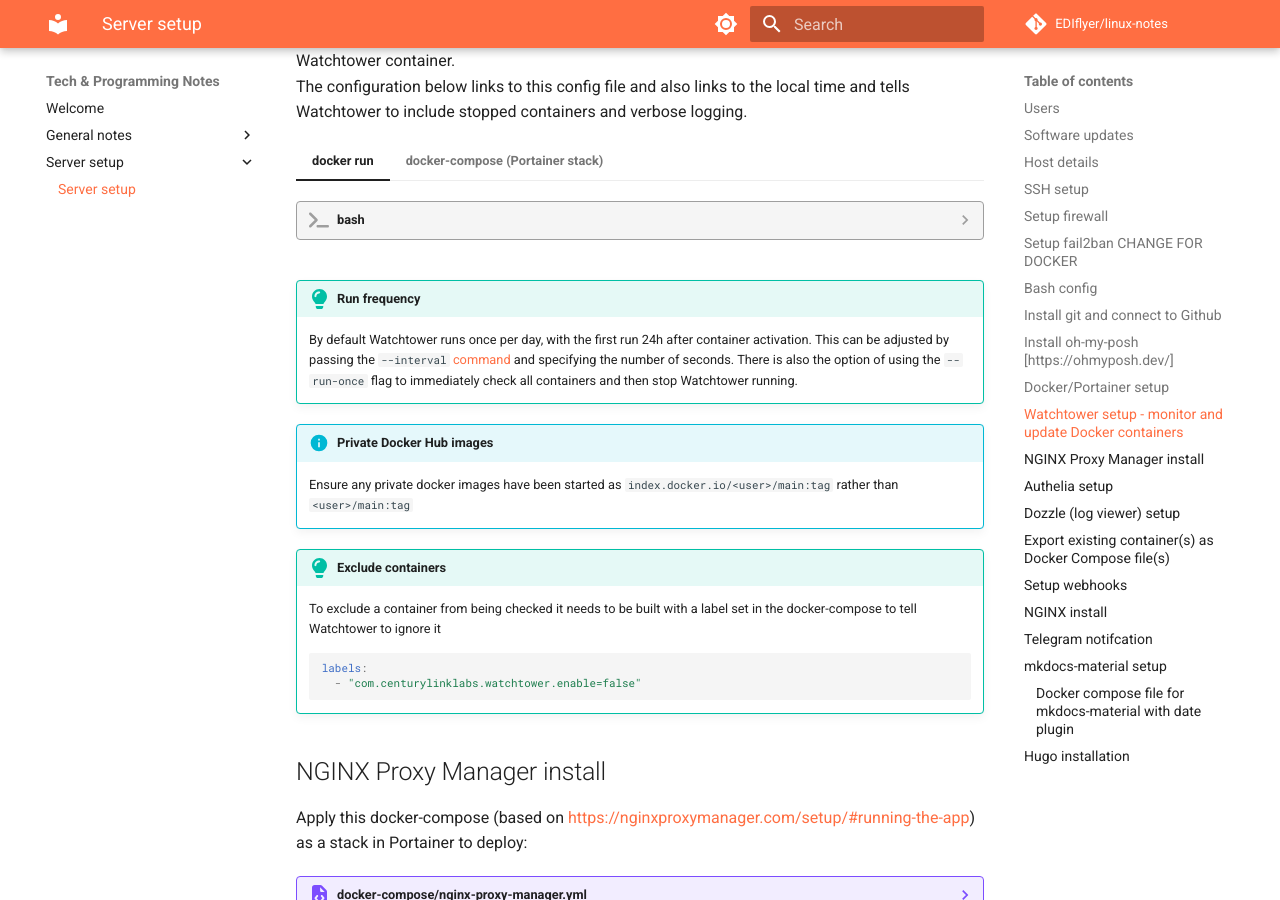
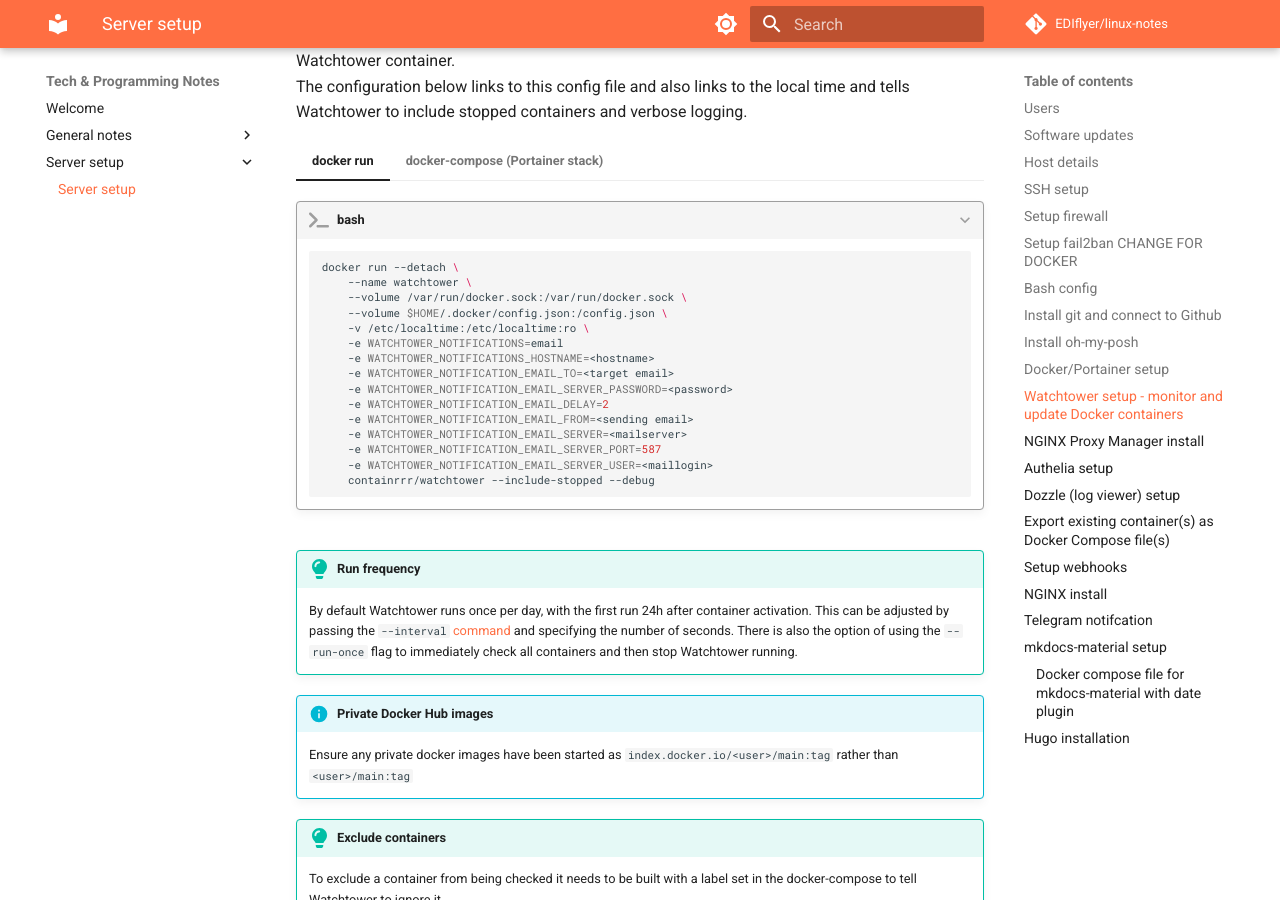
Before and after one commit to EDIflyer/linux-notes, an MkDocs documentation site: the page built from docs/server-setup/server_setup.md, in a window 1280 px wide and 900 px high, scrolled down 5481 px. Built offline with MkDocs 1.6.1 and Material for MkDocs 9.7.7, drawn with Linux system fonts in a browser that asks for light colours; comment, search, counter and statistics services are not loaded; some of the changed text lies outside the part shown.

Commit message:
minor server setup changes

````diff
--- a/docs/server-setup/server_setup.md
+++ b/docs/server-setup/server_setup.md
@@ -171,7 +171,8 @@ ssh -T git@github.com
 
 git clone <enter SSH details for repository>
 
-### Install oh-my-posh [https://ohmyposh.dev/]
+### Install oh-my-posh
+https://ohmyposh.dev/
 sudo wget https://github.com/JanDeDobbeleer/oh-my-posh/releases/latest/download/posh-linux-amd64 -O /usr/local/bin/oh-my-posh
 sudo chmod +x /usr/local/bin/oh-my-posh
 mkdir ~/.poshthemes
@@ -215,7 +216,7 @@ Use bind for nginx live website so can easily be updated from script
 It can pull from public repositories but to link to a private Docker Hub you need to supply login credentials.  This is best achieved by running a `docker login` command in the terminal, whith will create a file in `$HOME/.docker/config.json` that we can then link as a volume to the Watchtower container.
 The configuration below links to this config file and also links to the local time and tells Watchtower to include stopped containers and verbose logging.
 === "docker run"
-    ??? quote "bash"
+    ???+ quote "bash"
         ``` bash
         docker run --detach \
             --name watchtower \
````
